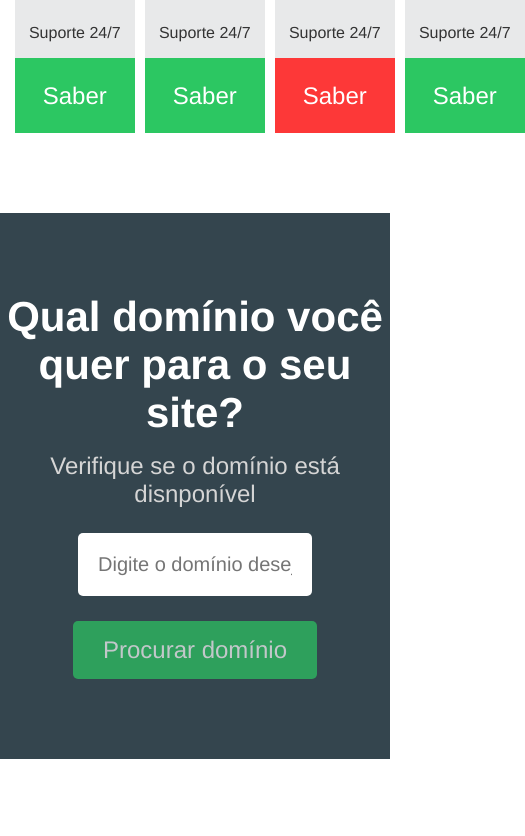
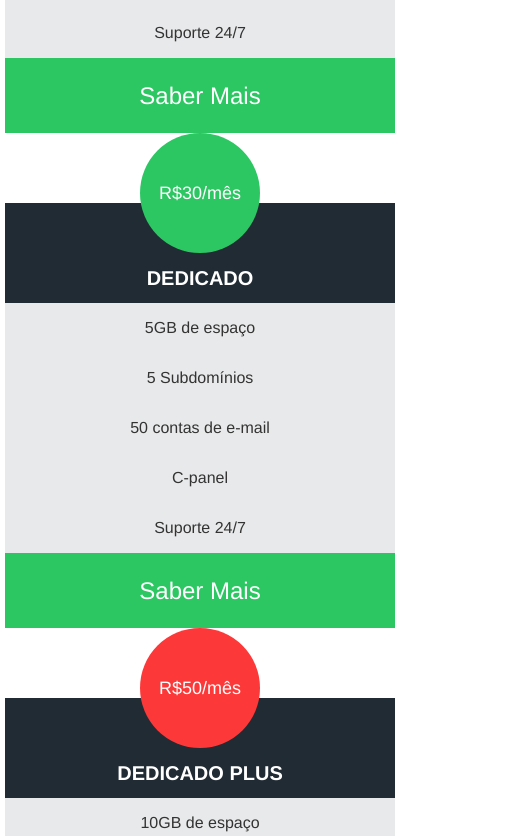
Before and after one commit to guilhermeviniciuus/TRISSYHOST, a plain HTML site: page src/index.html in a window 390 px wide. Shown: the part 1960-2796 px from the top of the page, 525 px wide, since content can reach past the window. Drawn offline with Linux system fonts and the light colour scheme.

Commit message:
CSS RESPONSIVIDADE CELULAR

```diff
--- a/src/css/styles.css
+++ b/src/css/styles.css
@@ -341,7 +341,24 @@ footer{
 @media (max-width: 900px){
 
     .main-banner p{
-        font-size: 32px;
         padding: 0 6rem;
     }
+
+    .serchdomain-container {
+        padding: 2rem;
+    }
 }
+
+/* celular 576px */
+
+@media (max-width: 576px){
+
+    .plans-container{
+        flex-direction: column;
+        width: 100%;
+    }
+    .plan{
+        width: 100%;
+        max-width: 100%;
+    }
+}
```
